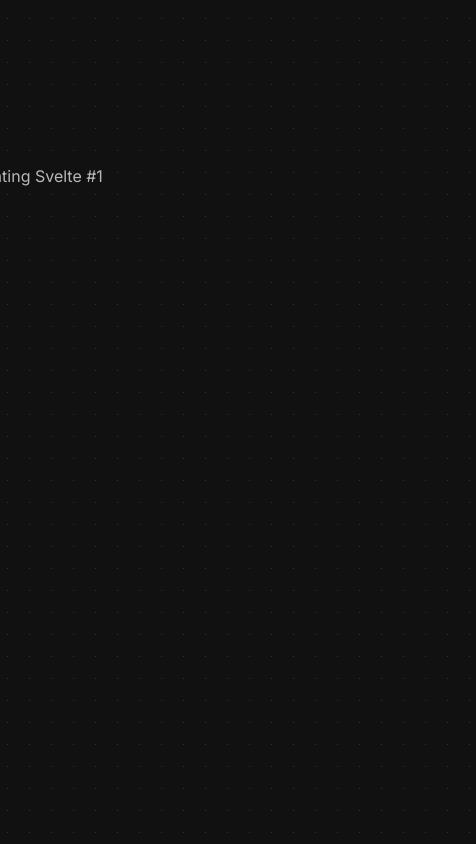
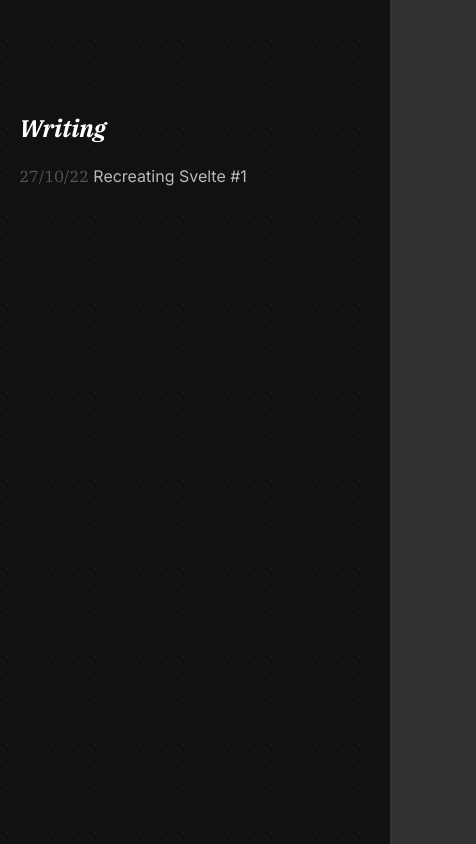
Before and after one commit to arvsrn/aarv.me-old, a SvelteKit app: page /writing in a window 390 px wide. Shown: the whole page, 476 px wide, since content can reach past the window. Built offline with nearby package versions, Linux system fonts and the light colour scheme.

Commit message:
Add files via upload

```diff
--- a/src/routes/+page.svelte
+++ b/src/routes/+page.svelte
@@ -37,7 +37,7 @@
         <h3 in:fade={{duration: duration * 18}}>Projects</h3>
         <div in:fade={{duration: duration * 18}}>
             {#each projects as project, i}
-                <Project color={project.color} onclick={() => {projectI = i; show = true}} data={{name: project.name, description: project.shortDescription, github: project.githubLink}} />
+                <Project color={project.color} onclick={() => {projectI = i; show = true; window.scrollTo(0, 0)}} data={{name: project.name, description: project.shortDescription, github: project.githubLink}} />
             {/each}
         </div>
     </main>
--- a/src/routes/writing/+page.svelte
+++ b/src/routes/writing/+page.svelte
@@ -71,6 +71,11 @@
 
     @media only screen and (max-width: 630px) {
         main {
+            display: flex;
+            align-items: center;
+        }
+
+        main > main {
             width: 90vw;
         }
     }
--- a/src/routes/writing/recreating-svelte-1/+page.svelte
+++ b/src/routes/writing/recreating-svelte-1/+page.svelte
@@ -338,6 +338,11 @@ function fromNodes(nodes: Array<CompilerElement | Block>, parent: HTMLElement, p
 
     @media only screen and (max-width: 700px) {
         main {
+            display: flex;
+            align-items: center;
+        }
+
+        main > main {
             width: 90vw;
         }
 
```
Also changed, not shown: src/routes/+error.svelte (line endings or trailing spaces), src/routes/Blanket.svelte (line endings or trailing spaces).
